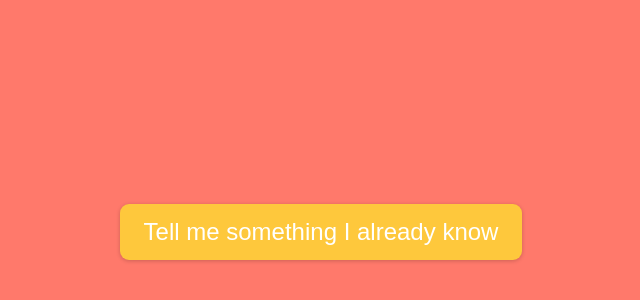
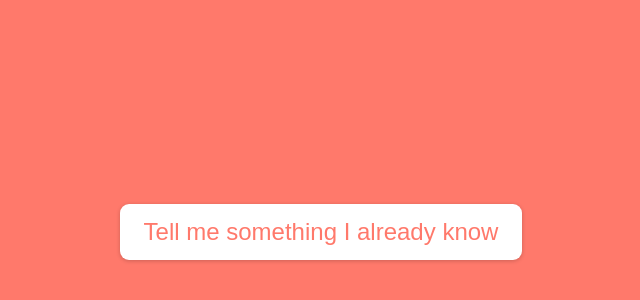
Before and after one commit to brainly/tell-me-something, a plain HTML site: page index.html in a window 1280 px wide. Shown: the part 168-468 px from the top of the page, without its empty margins (319-959 px from the left). Drawn offline with Linux system fonts and the light colour scheme; a web font is replaced by a local one.

Commit message:
Tatara made me change styles

```diff
--- a/main.css
+++ b/main.css
@@ -24,11 +24,11 @@ body {
 button {
     position: relative;
 
-    color: white;
+    color: #ff796b;
     font-size: 24px;
     font-family: 'ProximaNova', sans-serif;
 
-    background-color: #fec83c;
+    background-color: white;
 
     box-shadow: 0 1px 4px 0 rgba(0,0,0,0.2);
 
@@ -39,9 +39,11 @@ button {
 
     outline: none;
 
-    transition: transform 0.15s ease-out;
+    transition: transform 0.15s ease-out, box-shadow 0.15s ease-out;
 
     overflow: hidden;
+
+    cursor: pointer;
 }
 
 button:not([disabled]):active {
```
